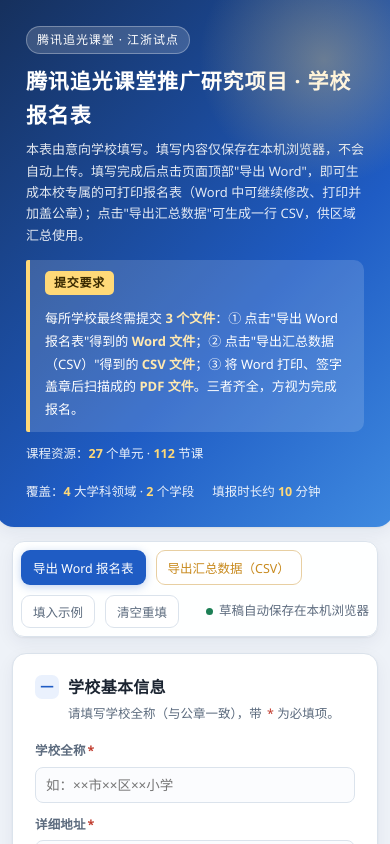
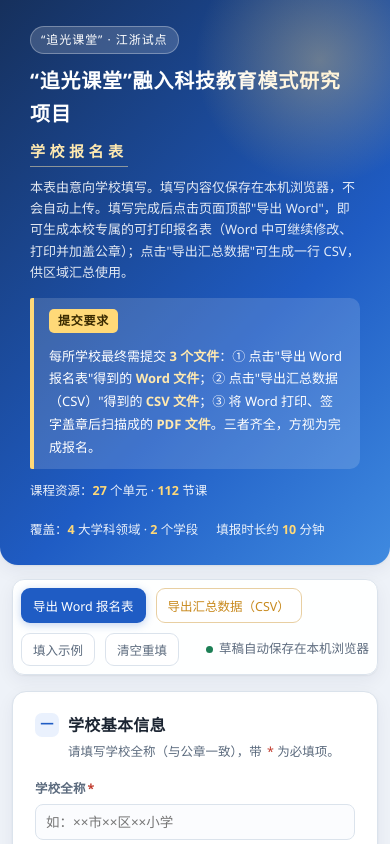
Before and after one commit to ntyouzhi/ntyouzhi.github.io, a plain HTML site: page zhuiguang.html in a window 390 px wide. Shown: the top 844 px of the page. Drawn offline with Linux system fonts and the light colour scheme.

Commit message:
Add files via upload

```diff
--- a/zhuiguang.html
+++ b/zhuiguang.html
@@ -3,7 +3,7 @@
 <head>
 <meta charset="UTF-8">
 <meta name="viewport" content="width=device-width, initial-scale=1.0">
-<title>腾讯追光课堂推广研究项目 · 学校报名表</title>
+<title>“追光课堂”融入科技教育模式研究项目 · 学校报名表</title>
 <style>
   :root{
     --ink:#1b2431; --sub:#5c6b7e; --line:#dbe3ec; --bg:#eef2f8; --card:#fff;
@@ -35,6 +35,10 @@
     background:rgba(255,255,255,.16);border:1px solid rgba(255,255,255,.3);margin-bottom:10px;
   }
   .hero h1{margin:0 0 6px;font-size:26px;letter-spacing:.04em;font-weight:700}
+  .hero .doctitle{
+    display:inline-block;margin:4px 0 12px;font-size:17px;font-weight:700;letter-spacing:.3em;
+    color:#ffe9b0;border-bottom:1px solid rgba(255,233,176,.5);padding-bottom:2px;
+  }
   .hero p{margin:0;font-size:13px;color:rgba(255,255,255,.88);max-width:720px}
   .hero .meta{margin-top:12px;display:flex;gap:18px;flex-wrap:wrap;font-size:12.5px;color:rgba(255,255,255,.9)}
   .hero .meta b{color:#ffd978;font-weight:700}
@@ -156,7 +160,9 @@
 
   @media (max-width:820px){
     .g3,.g4{grid-template-columns:repeat(2,1fr)}
-    .hero h1{font-size:21px}
+    .hero h1{font-size:20px}
+    .hero .doctitle{font-size:15px;margin:3px 0 10px}
+    .hero{margin:0 -12px 0}
     .wrap{padding:0 12px 60px}
   }
   @media (max-width:560px){
@@ -178,8 +184,9 @@
 <div class="wrap">
 
   <header class="hero">
-    <span class="badge">腾讯追光课堂 · 江浙试点</span>
-    <h1>腾讯追光课堂推广研究项目 · 学校报名表</h1>
+    <span class="badge">“追光课堂” · 江浙试点</span>
+    <h1>“追光课堂”融入科技教育模式研究项目</h1>
+    <div class="doctitle">学校报名表</div>
     <p>本表由意向学校填写。填写内容仅保存在本机浏览器，不会自动上传。填写完成后点击页面顶部"导出 Word"，即可生成本校专属的可打印报名表（Word 中可继续修改、打印并加盖公章）；点击"导出汇总数据"可生成一行 CSV，供区域汇总使用。</p>
     <div class="submit">
       <span class="k">提交要求</span>
@@ -445,7 +452,7 @@
       <p class="sub">本栏在导出 Word 后打印，由学校负责人手写签字并加盖公章。</p>
 
       <div class="signbox" style="margin-bottom:14px">
-        本单位自愿申报参与腾讯追光课堂推广研究项目，承诺：<br>
+        本单位自愿申报参与“追光课堂”融入科技教育模式研究项目，承诺：<br>
         1. 如实填写本表全部信息，如有虚假愿承担相应责任；<br>
         2. 按照项目要求组织教师参加培训、教研和案例开发等活动；<br>
         3. 为项目开展提供必要的条件保障；<br>
@@ -460,7 +467,7 @@
     </section>
 
     <p class="foot">
-      腾讯追光课堂推广研究项目 · 学校报名表　|　本表填写内容仅保存在本机浏览器，不会自动上传<br>
+      “追光课堂”融入科技教育模式研究项目 · 学校报名表　|　本表填写内容仅保存在本机浏览器，不会自动上传<br>
       制作：陈有志　ntcyz@126.com
     </p>
   </main>
@@ -759,7 +766,7 @@ function buildDocx(o){
   const pl = t => body.push(dPara(t, { east: '黑体', sz: 21, b: true, before: 110, after: 40 }));
   const boxed = (t, h) => body.push(dTable(G1, [{ h: h || 0, cells: [{ t: t, w: 9864, align: 'left' }] }]));
 
-  body.push(dPara('腾讯追光课堂推广研究项目', { align: 'center', east: '黑体', sz: 36, b: true, after: 80 }));
+  body.push(dPara('“追光课堂”融入科技教育模式研究项目', { align: 'center', east: '黑体', sz: 32, b: true, after: 80 }));
   body.push(dPara('学　校　报　名　表', { align: 'center', east: '黑体', sz: 28, b: true, after: 60 }));
   body.push(dPara('（本表由申报学校填写，请确保信息真实、完整）', { align: 'center', sz: 19, after: 120 }));
 
@@ -841,7 +848,7 @@ function buildDocx(o){
   boxed(o.support, 700);
 
   h2('七、承诺与签字');
-  boxed('本单位自愿申报参与腾讯追光课堂推广研究项目，承诺：\n1. 如实填写本表全部信息，如有虚假愿承担相应责任；\n2. 按照项目要求组织教师参加培训、教研和案例开发等活动；\n3. 为项目开展提供必要的条件保障；\n4. 配合项目组完成前测、后测及成果收集工作。', 900);
+  boxed('本单位自愿申报参与“追光课堂”融入科技教育模式研究项目，承诺：\n1. 如实填写本表全部信息，如有虚假愿承担相应责任；\n2. 按照项目要求组织教师参加培训、教研和案例开发等活动；\n3. 为项目开展提供必要的条件保障；\n4. 配合项目组完成前测、后测及成果收集工作。', 900);
   body.push(dPara('', { line: 160 }));
   body.push(dPara('学校负责人签字：＿＿＿＿＿＿＿＿＿＿　　　　单位盖章：＿＿＿＿＿＿＿＿＿＿', { before: 240, after: 120 }));
   body.push(dPara('日期：　　　　年　　月　　日', { align: 'right', after: 120 }));
```
